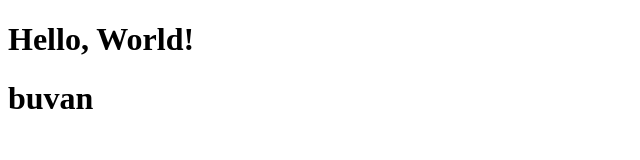
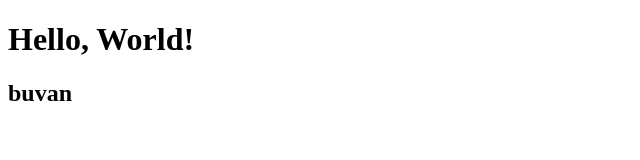
Before and after one commit to Buvan24/Demo, a plain HTML site: page index.html in a window 1280 px wide. Shown: the whole page, without its empty margins (0-640 px from the left). Drawn offline with Linux system fonts and the light colour scheme.

Commit message:
main update

```diff
--- a/index.html
+++ b/index.html
@@ -7,6 +7,6 @@
 </head>
 <body>
     <h1>Hello, World!</h1>
-    <h1>buvan</h1>
+    <h2>buvan</h2>
 </body>
 </html>
```
